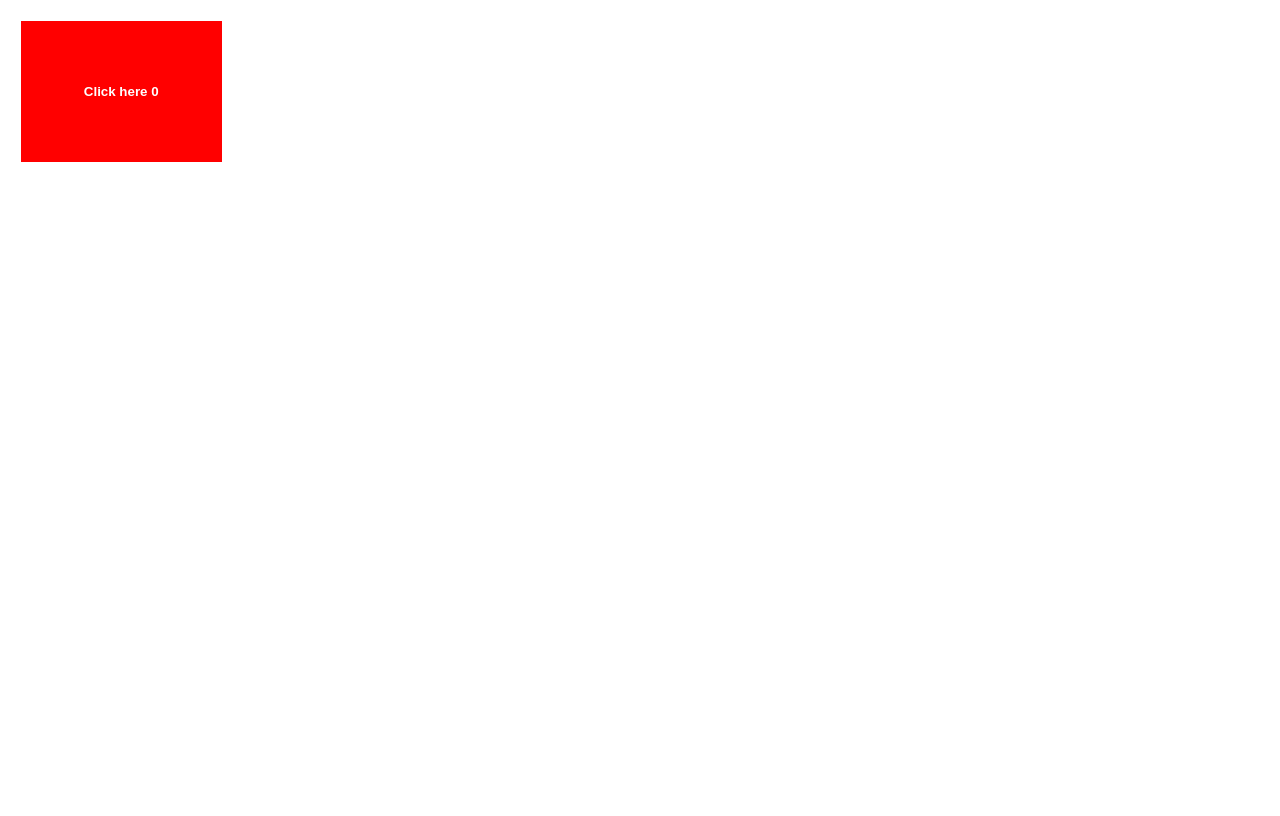
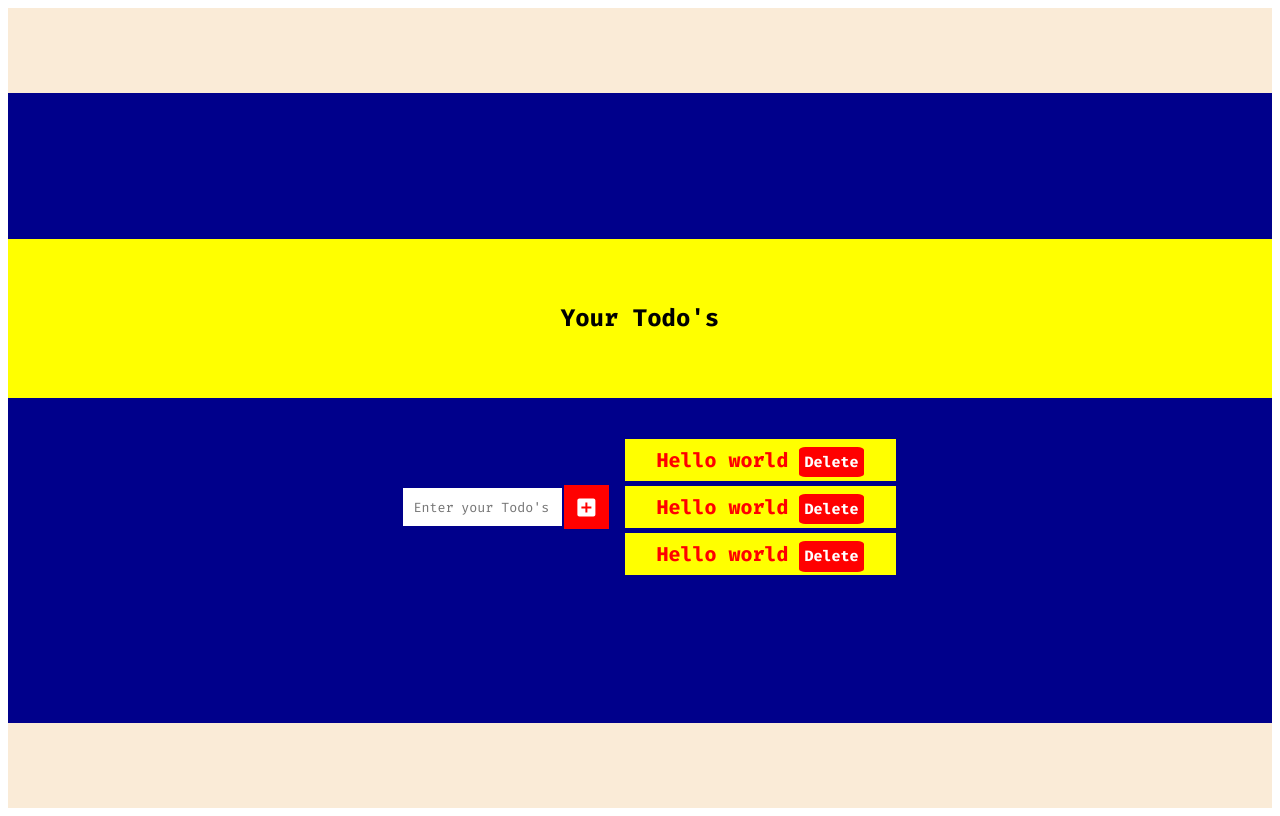
Before and after one commit to shaon07/React-Increment-decrement-button, a React (Create React App) app: page / in a window 1280 px wide. Built offline with nearby package versions, Linux system fonts and the light colour scheme.

Commit message:
3 files modified, 1 added

```diff
--- a/src/App.js
+++ b/src/App.js
@@ -4,10 +4,12 @@ import Test from './test';
 import Shaon from './Shaon';
 // import shaonTest from './useEffect';
 import ShaonTest from './shaonTest';
+import Li from './Li';
+import Todo from './Todo';
 export default function App() {
   return (
     <>
-      <ShaonTest />
+      <Todo />
     </>
   );
 }
--- a/src/Li.js
+++ b/src/Li.js
@@ -1,10 +1,19 @@
-import React from 'react';
+import React, { useState } from 'react';
 
 function Li() {
+  const [show, setSHow] = useState('block');
+  function hideText() {
+    return setSHow('none');
+  }
   return (
     <>
-      <ol>
-        <li>Hello world</li>
+      <ol style={{ width: '100%' }}>
+        <li className="list" style={{ display: show }}>
+          Hello world
+          <span className="deleteBtn" onClick={hideText}>
+            Delete
+          </span>
+        </li>
       </ol>
     </>
   );
--- /dev/null
+++ b/src/Todo.js
@@ -0,0 +1,27 @@
+import React from 'react';
+import AddBoxIcon from '@material-ui/icons/AddBox';
+import Li from './Li';
+
+function Todo() {
+  return (
+    <>
+      <div className="mainDiv">
+        <div className="inner">
+          <h2>Your Todo's</h2>
+          <div className="box">
+            <input type="text" placeholder="Enter your Todo's" />
+            <AddBoxIcon className="addBtn" />
+          </div>
+          <div className="items">
+            <ul className="Ul">
+              <Li />
+              <Li />
+              <Li />
+            </ul>
+          </div>
+        </div>
+      </div>
+    </>
+  );
+}
+export default Todo;
--- a/src/style.css
+++ b/src/style.css
@@ -1,4 +1,7 @@
-h1,
+@import url('https://fonts.googleapis.com/css2?family=Fira+Code:wght@300;400;500;600;700&display=swap');
+* {
+  font-family: 'Fira Code', monospace;
+}
 p {
   font-family: Lato;
   margin: 0;
@@ -44,7 +47,7 @@ h1 {
   padding: 3% 0;
   font-size: 4rem;
 }
-button {
+.addBtn {
   border: none;
   outline: none;
   padding: 5% 5%;
@@ -54,16 +57,19 @@ button {
   font-weight: bold;
   background-color: red;
   color: white;
+  display: inline-block;
 }
-button:hover {
+.addBtn:hover {
   background-color: rgb(0, 255, 76);
   color: white;
   font-weight: bold;
 }
-h4 {
+h2 {
   background-color: yellow;
   padding: 5%;
-  display: inline-block;
+  display: block;
+  width: 100%;
+  text-align: center;
 }
 .inner {
   display: flex;
@@ -72,4 +78,45 @@ h4 {
   flex-wrap: wrap;
   width: 100%;
   background-color: darkblue;
+  padding: 10% 0;
 }
+.list {
+  color: red;
+  font-weight: bold;
+  font-size: 20px;
+  background-color: yellow;
+  text-align: center;
+  padding: 3% 1%;
+  list-style-type: none;
+  margin: 2% -25%;
+  overflow: hidden;
+  width: 100%;
+}
+.deleteBtn {
+  background-color: red;
+  color: white;
+  padding: 2%;
+  border-radius: 10%;
+  font-size: 15px;
+  margin-left: 4%;
+  cursor: pointer;
+}
+input {
+  display: inline-block;
+  border: none;
+  padding: 7%;
+}
+.box {
+  display: flex;
+  justify-content: center;
+  align-items: center;
+}
+.Ul {
+  display: inline-block;
+  width: 100%;
+  text-align: center;
+}
+.items {
+  /* display: flex; */
+  justify-content: center;
+}
```
